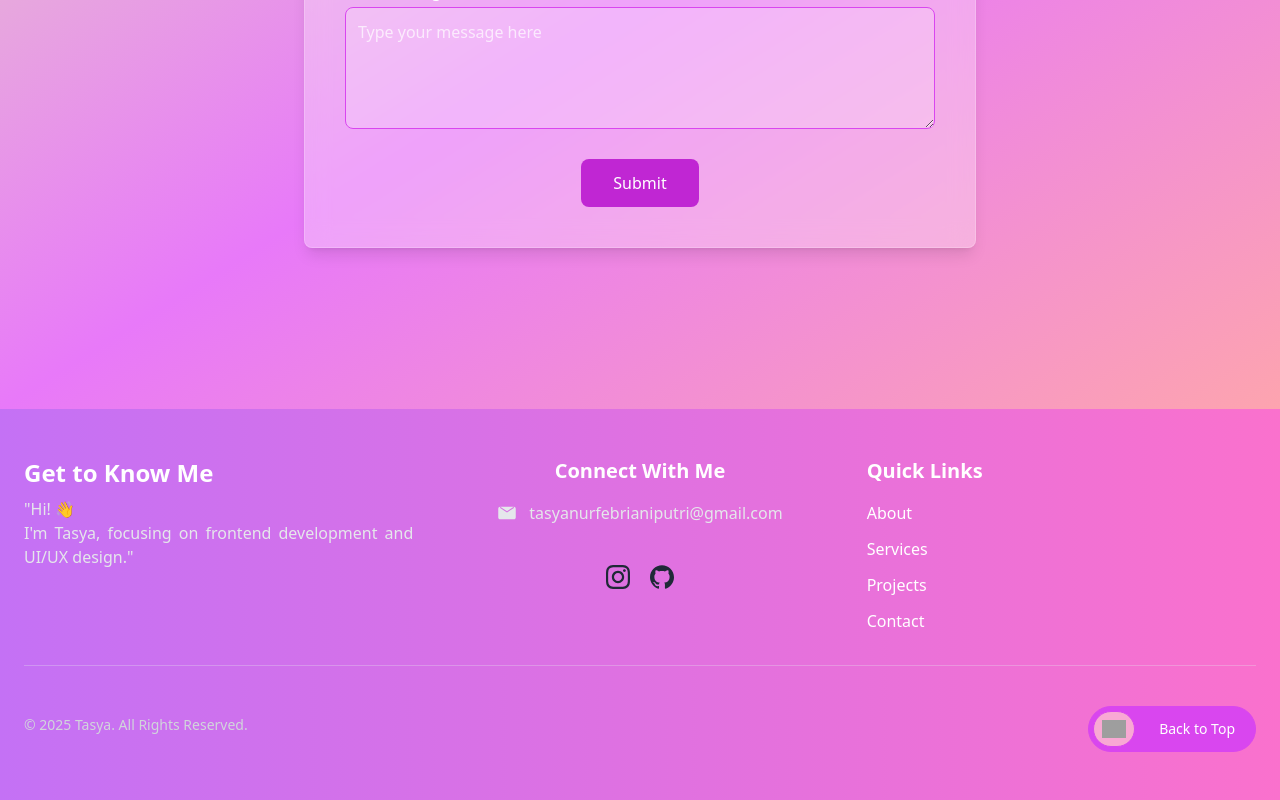
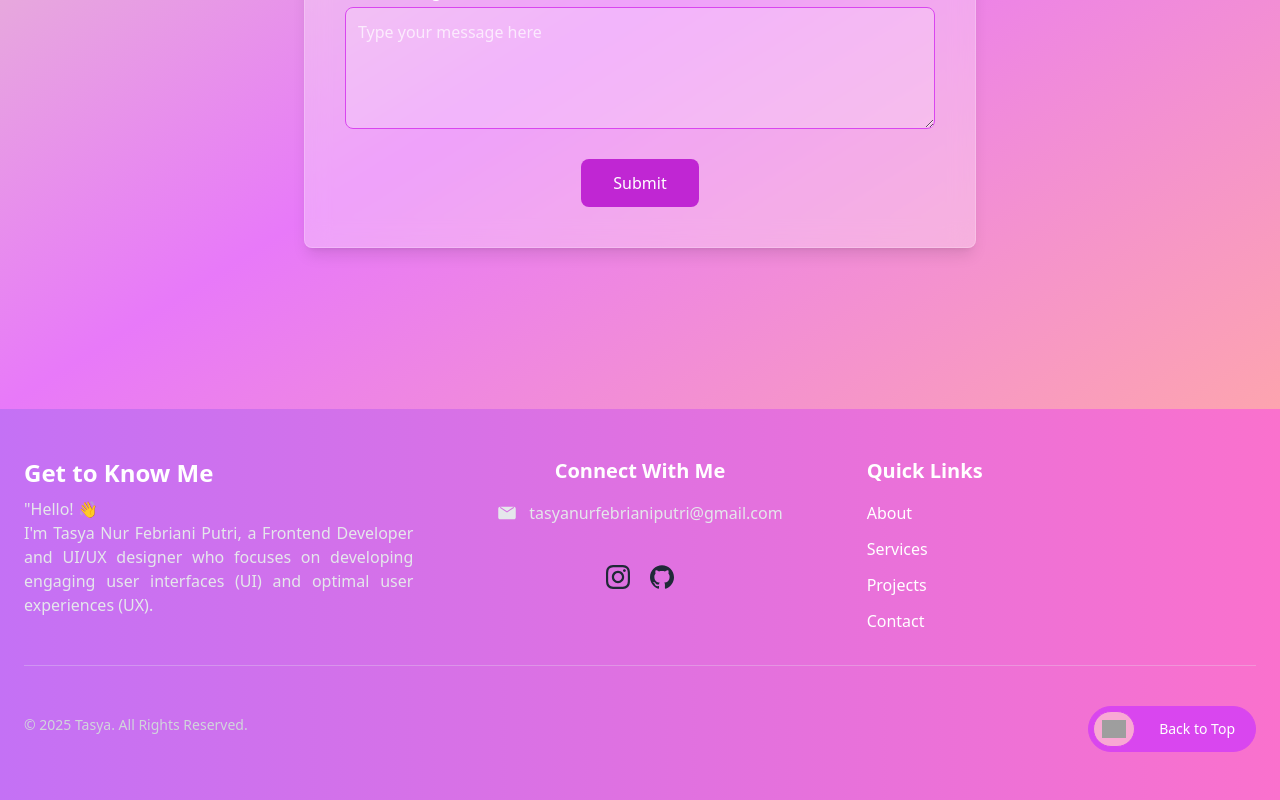
Before and after one commit to tasyafbriani/portfolio, a Nuxt app: page / in a window 1280 px wide. Shown: the part 3591-4391 px from the top of the page. Built offline with nearby package versions, Linux system fonts and the light colour scheme; grey boxes are pictures that could not be loaded.

Commit message:
Add files via upload

```diff
--- a/components/Footer.vue
+++ b/components/Footer.vue
@@ -4,8 +4,8 @@
       <div class="text-center md:text-left">
         <h2 class="text-2xl font-bold mb-2">Get to Know Me</h2>
         <p class="text-gray-200 mb-4 text-justify">
-  "Hi! 👋 <br />
-  I'm Tasya, focusing on frontend development and UI/UX design."
+  "Hello! 👋 <br />
+ I'm Tasya Nur Febriani Putri, a Frontend Developer and UI/UX designer who focuses on developing engaging user interfaces (UI) and optimal user experiences (UX).
 </p>
 
       </div>
```
